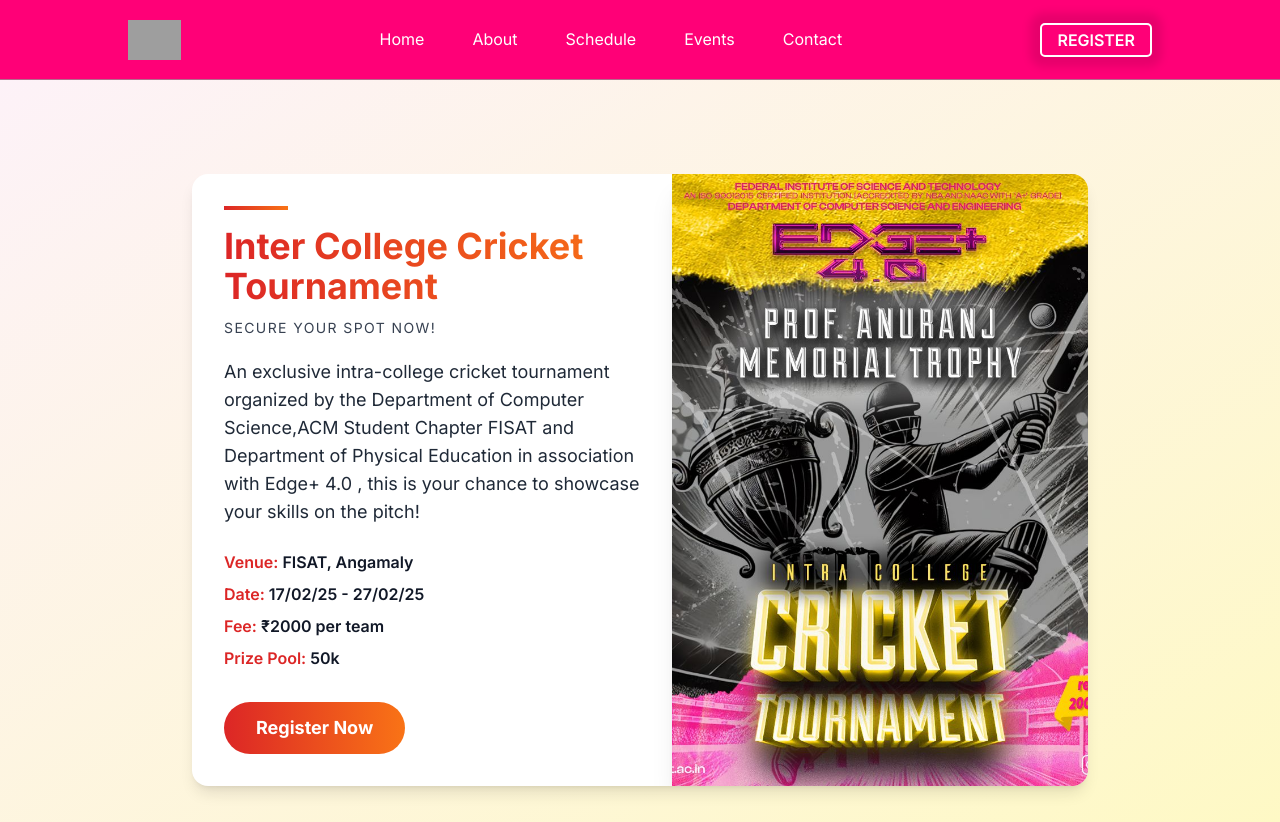
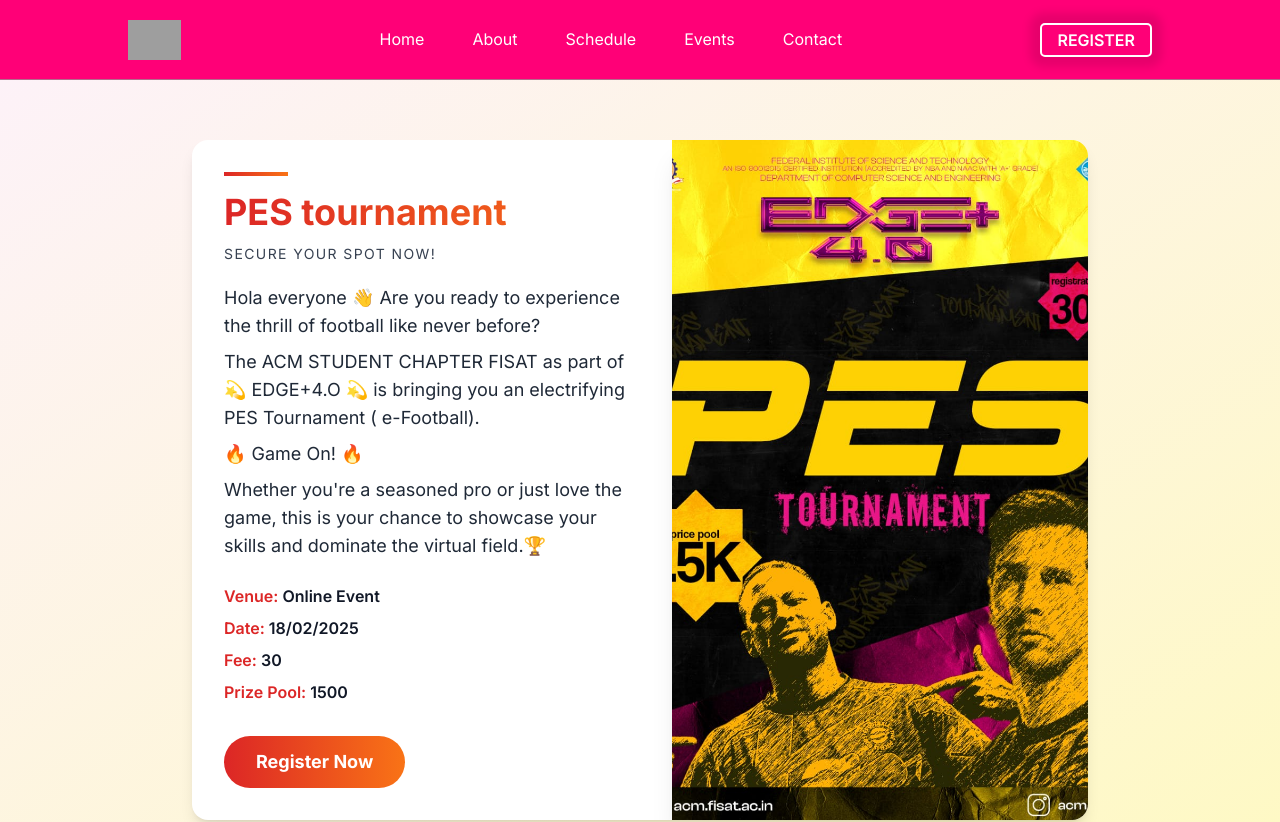
Before and after one commit to Grigary1/edge, a React (Vite) app: page /prevents/1 in a window 1280 px wide. Shown: the top 822 px of the page. Built offline with nearby package versions, Linux system fonts and the light colour scheme; grey boxes are pictures that could not be loaded.

Commit message:
scroll fix

```diff
--- a/src/components/About.jsx
+++ b/src/components/About.jsx
@@ -146,7 +146,9 @@
             </div>
 
           </div>
-          <div className="flex justify-center items-center">
+
+        </div>
+        <div className="flex justify-center items-center px-4">
             <div
               className=" card-item group bg-[color-mix(in srgb, var(--secondary-color), transparent 2%)] p-4 sm:p-6 rounded-lg hover:bg-[var(--accent-color)] transition-all"
               data-aos="fade-up"
@@ -167,7 +169,6 @@
               </p>
             </div>
             </div>
-        </div>
       </section>
     </div>
   );
--- a/src/components/SponsorsCarousel.jsx
+++ b/src/components/SponsorsCarousel.jsx
@@ -14,7 +14,7 @@
 
 const SponsorsCarousel = () => {
   return (
-    <div className="w-full py-6 text-center">
+    <div className="w-fit md:w-full py-6 text-center">
       <h2 id="shadowLarger" className="text-2xl font-bold mb-4">
         Our Previous Sponsors
       </h2>
--- a/src/pages/PreEventDetails.jsx
+++ b/src/pages/PreEventDetails.jsx
@@ -7,23 +7,73 @@
 const EventDetails = () => {
     const data = [
         {
-            "id": 1,
-            "title": "Inter College Cricket Tournament",
+            id: 1,
+            title: "PES tournament",
+            description: [
+               "Hola everyone 👋 Are you ready to experience the thrill of football like never before?",
+               " The ACM STUDENT CHAPTER FISAT as part of  💫 EDGE+4.O 💫 is bringing you an electrifying PES Tournament ( e-Football).",
+               "🔥 Game On! 🔥",
+               "Whether you're a seasoned pro or just love the game, this is your chance to showcase your skills and dominate the virtual field.🏆"
+            ],
+            venue: "Online Event",
+            date: "18/02/2025",
+            fee: "30",
+            prize_pool: "1500",
+            link: "https://forms.gle/nPQnD3uCcd2rKU9Y8",
+            image:images.pes
+        },
+
+        {
+            id: 2,
+            title: "Online Ludo tournament",
+            description: [
+                "Hola everyone !!! 🎉 We are thrilled to announce our upcoming 𝐋𝐮𝐝𝐨 𝐂𝐨𝐦𝐩𝐞𝐭𝐢𝐭𝐢𝐨𝐧",
+                "As part of  𝔼𝔻𝔾𝔼+ 𝟜.𝟘 organized by  𝐀𝐂𝐌 𝐒𝐭𝐮𝐝𝐞𝐧𝐭 𝐂𝐡𝐚𝐩𝐭𝐞𝐫 𝐅𝐈𝐒𝐀𝐓",
+                "Are you  a seasoned pro or a casual player?????....🎲"
+            ],
+            venue: "Online Event",
+            date: "24/02/2025",
+            fee: "30",
+            prize_pool: "1000",
+            link: "https://docs.google.com/forms/d/1Ta0BgEt4CE4rFIdJS7StQgMgNEsQbJaRfKA_hEFzYOk/edit",
+            image:images.ludo
+        },
+        {
+        id: 3,
+            title: "Meme Contest",
+            description: [
+                "Hey Everyone!! 🎊 ",
+                "We are so happy to announce our pre event Meme Competition as a part of EDGE+ 4.0 conducted by ACM STUDENT CHAPTER FISAT ",
+                " 🔥 Calling all meme lords and tech wizards! It’s time to bring out your inner comedian and showcase your best tech, coding, and geeky memes in the ACM Meme Competition!"
+            ],
+            venue: "Online Event",
+            date: "9/2/24",
+            fee: "20",
+            prize_pool: "500",
+            link: "https://forms.gle/QQQaf4umbnEWjd5Y8",
+            image:images.meme
+        },
+        {
+            "id": 4,
+            "title": "Prof Anuranj Memorial trophy",
             "description": [
+                "Hey Guys",
+                "Gear up for an action-packed cricket showdown.Rally your team and compete for glory in the",
                 "An exclusive intra-college cricket tournament organized by the  Department of Computer Science,ACM Student Chapter FISAT and Department  of Physical Education in association with Edge+ 4.0 , this is your chance to showcase your skills on the pitch!"
             ],
-            "venue": "FISAT, Angamaly",
+            "venue": "FISAT ground",
             "date": "17/02/25 - 27/02/25",
-            "fee": "₹2000 per team",
-            "prize_pool": "50k",
-            "link": "https://forms.gle/62i4Zigybiigy95w9"
+            "fee": "2000 per team",
+            "prize_pool": "13 k",
+            "link": "https://forms.gle/62i4Zigybiigy95w9",
+            image:images.crick
         }
     ];
 
 
     let { id } = useParams();
     id = Number(id);
-    const item = data.find((entry) => entry.id === 1);
+    const item = data.find((entry) => entry.id === id);
 
     useEffect(() => {
         window.scrollTo(0, 0);
@@ -84,7 +134,7 @@
                 {/* Right Side: Event Image (Hidden on Small Screens) */}
                 <div className="relative flex-1 hidden md:block">
                     <img
-                        src={images.crick}
+                        src={item.image}
                         alt="Event"
                         className="w-full h-full object-cover rounded-lg md:rounded-none shadow-xl"
                     />
--- a/src/pages/Prevents.jsx
+++ b/src/pages/Prevents.jsx
@@ -43,7 +43,7 @@
                 style={{ transitionDelay: `${index * 200}ms` }} // Adds a delay for staggered effect
               >
                 <NavLink
-                  to={`/workshops/${workshop.id}`}
+                  to={`/prevents/${workshop.id}`}
                   className="block w-[250px] h-[300px] bg-white rounded-lg shadow-md overflow-hidden transform hover:scale-105 transition-all"
                 >
                   <img src={workshop.img} alt={`Card ${workshop.id}`} className="w-full h-[200px] object-cover" />
```
